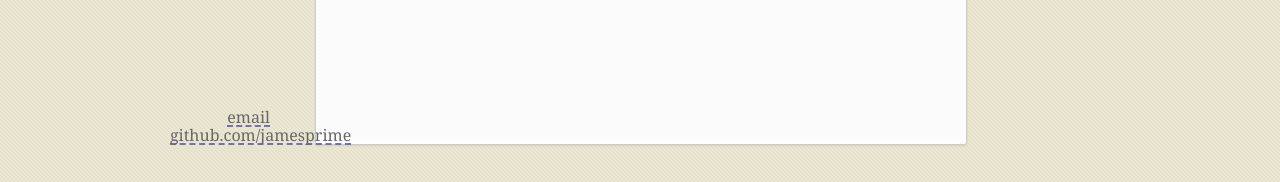
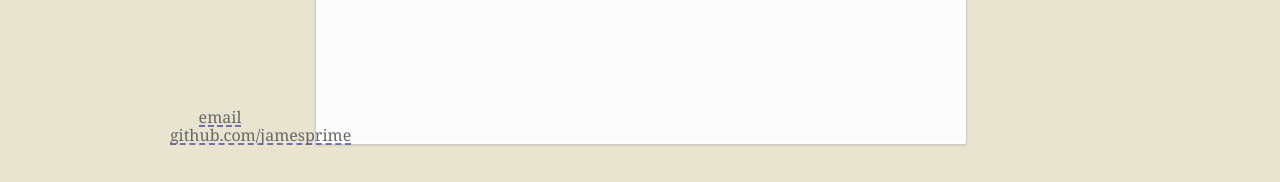
Before and after one commit to jamesprime/jamesprime.github.io, a Jekyll site: the page built from index.html, in a window 1280 px wide. Shown: the part 715-897 px from the top of the page. Built offline with Jekyll 4.4.1, drawn with Linux system fonts in a browser that asks for light colours; nearby versions of some CDN libraries; some web fonts are replaced.

Commit message:
Updated _sass/jamesprime.scss
Tried to centre footer links properly by removing text-align: center in footer li block, and adding new ul block in footer block and putting the text-align: center in there; We Shall See

```diff
--- a/_sass/jamesprime.scss
+++ b/_sass/jamesprime.scss
@@ -413,6 +413,8 @@
         display: inline;
         margin-left: 20px;
         margin-right: 20px;
+    }
+    ul {
         text-align: center;
     }
 }
```
